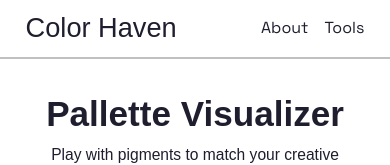
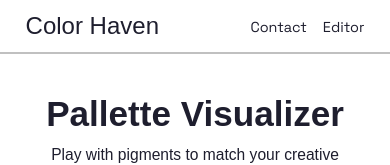
Before and after one commit to tempestmeow/ColorHaven, a Next.js app: page / in a window 390 px wide. Shown: the top 165 px of the page. Built offline with nearby package versions, Linux system fonts and the light colour scheme; a web font is replaced by a local one.

Commit message:
fixed the header, added contact and edit

```diff
--- a/src/app/components/Header.jsx
+++ b/src/app/components/Header.jsx
@@ -8,8 +8,9 @@ export default function Header({ style }) {
     >
       <div className="headerIcon">Color Haven</div>
       <div className="headerNav flex gap-4 items-center">
+        <div className="toolsNav">Contact</div>
+        <div className="toolsNav">Editor</div>
         <div className="aboutNav">About</div>
-        <div className="toolsNav">Tools</div>
       </div>
     </div>
   );
--- a/src/app/globals.css
+++ b/src/app/globals.css
@@ -30,9 +30,6 @@ body {
   font-family: "Winky sans", sans-serif;
   font-size: 1.6rem;
   font-optical-sizing: auto;
-  @media (max-width: 420px) {
-    font-size: 1.7rem;
-  }
 }
 
 .toolsNav,
@@ -41,6 +38,21 @@ body {
   padding-bottom: 0.2rem;
   cursor: pointer;
   position: relative;
+}
+
+@media (max-width: 500px) {
+  .aboutNav {
+    display: none;
+  }
+
+  .headerIcon {
+    font-size: 1.5rem;
+  }
+
+  .headerNav {
+    font-size: 0.9rem;
+    padding-top: 0.2rem;
+  }
 }
 
 .toolsNav::after,
```
